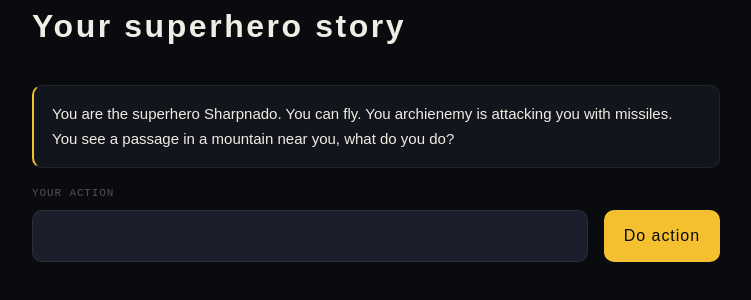
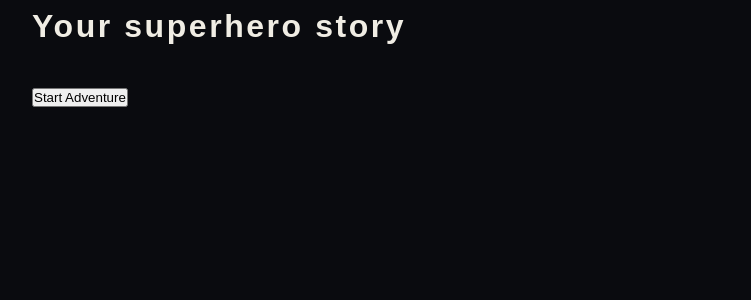
Before and after one commit to fnavarijo/superhero-story, a Nuxt app: page / in a window 1280 px wide. Shown: the top 300 px of the page, without its empty margins (264-1015 px from the left). Built offline with nearby package versions, Linux system fonts and the light colour scheme.

Commit message:
Adding initial button

```diff
--- a/app/app.vue
+++ b/app/app.vue
@@ -3,24 +3,30 @@ import '@/assets/global.css';
 import { ref } from 'vue';
 
 const waitingForAction = ref(true);
-const actions = ref([
-  'You are the superhero Sharpnado. You can fly. You archienemy is attacking you with missiles. You see a passage in a mountain near you, what do you do?',
-]);
+const actions = ref([]);
+
+async function performInteraction(content) {
+  const data = await $fetch('/api/interactions', {
+    method: 'POST',
+    body: {
+      interactionId: '1234',
+      content: content || null,
+    },
+  });
+
+  actions.value.push(data.content);
+  waitingForAction.value = true;
+}
+
+async function startAdventure() {
+  await performInteraction();
+}
 
 async function addAction(action) {
   waitingForAction.value = false;
   actions.value.push(`Your answer: ${action}`);
 
-  const data = await $fetch('/api/interactions', {
-    method: 'POST',
-    body: {
-      interactionId: '1234',
-      content: action,
-    },
-  });
-
-  actions.value.push(data.content);
-  waitingForAction.value = true;
+  await performInteraction(action);
 }
 </script>
 
@@ -36,7 +42,10 @@ async function addAction(action) {
         <p v-for="answer in actions" class="scenario-card">{{ answer }}</p>
       </section>
 
-      <ActionPrompt @action="addAction" :disabled="!waitingForAction" />
+      <button v-if="actions.length === 0" @click="startAdventure">
+        Start Adventure
+      </button>
+      <ActionPrompt v-else @action="addAction" :disabled="!waitingForAction" />
     </article>
   </main>
 </template>
```
